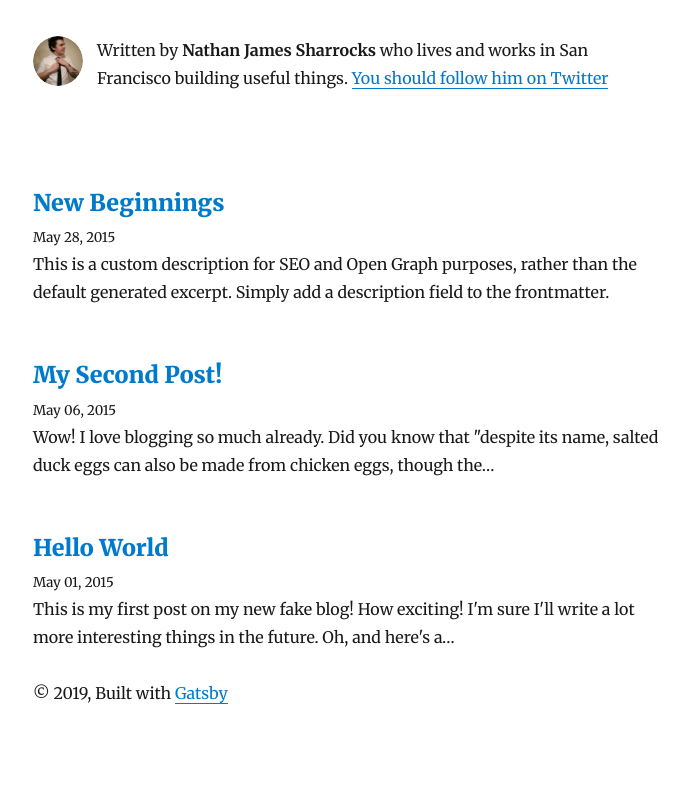
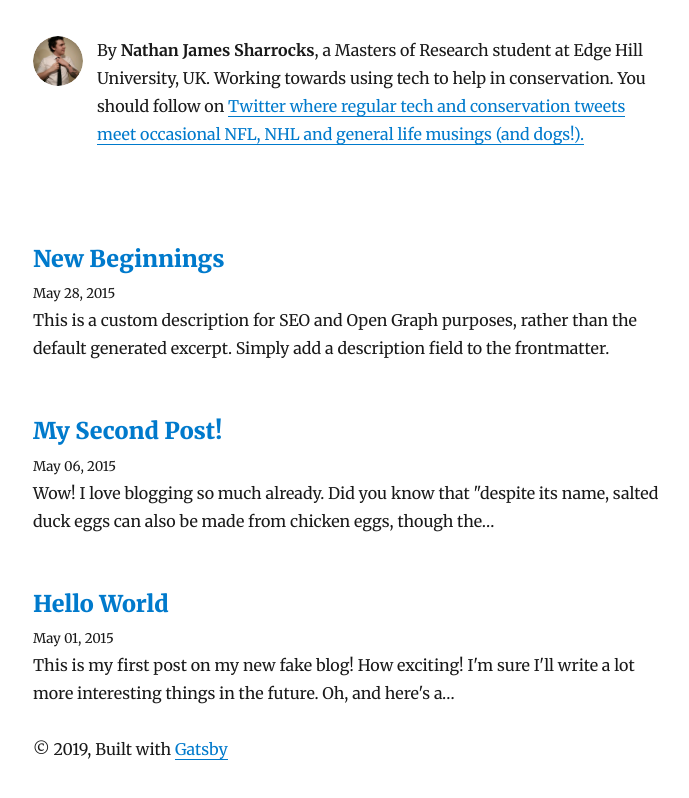
Before and after one commit to NJSharrocks/njsharrocks, a Gatsby site: page / in a window 1280 px wide. Shown: the part 118-916 px from the top of the page, without its empty margins (292-981 px from the left). Before the commit the page ends 867 px from the top, so only its background shows below. Built offline with nearby package versions, Linux system fonts and the light colour scheme; Gatsby itself is replaced by a stand-in of ours; some packages are replaced by stand-ins of ours.

Commit message:
initial commit

```diff
--- a/src/components/bio.js
+++ b/src/components/bio.js
@@ -54,11 +54,11 @@ const Bio = () => {
         }}
       />
       <p>
-        Written by <strong>{author}</strong> who lives and works in San
-        Francisco building useful things.
+        By <strong>{author}</strong>, a Masters of Research student at Edge Hill University, UK. Working towards
+        using tech to help in conservation.
         {` `}
-        <a href={`https://twitter.com/${social.twitter}`}>
-          You should follow him on Twitter
+          You should follow on <a href={`https://twitter.com/${social.twitter}`}> Twitter where regular tech and
+          conservation tweets meet occasional NFL, NHL and general life musings (and dogs!).
         </a>
       </p>
     </div>
```
